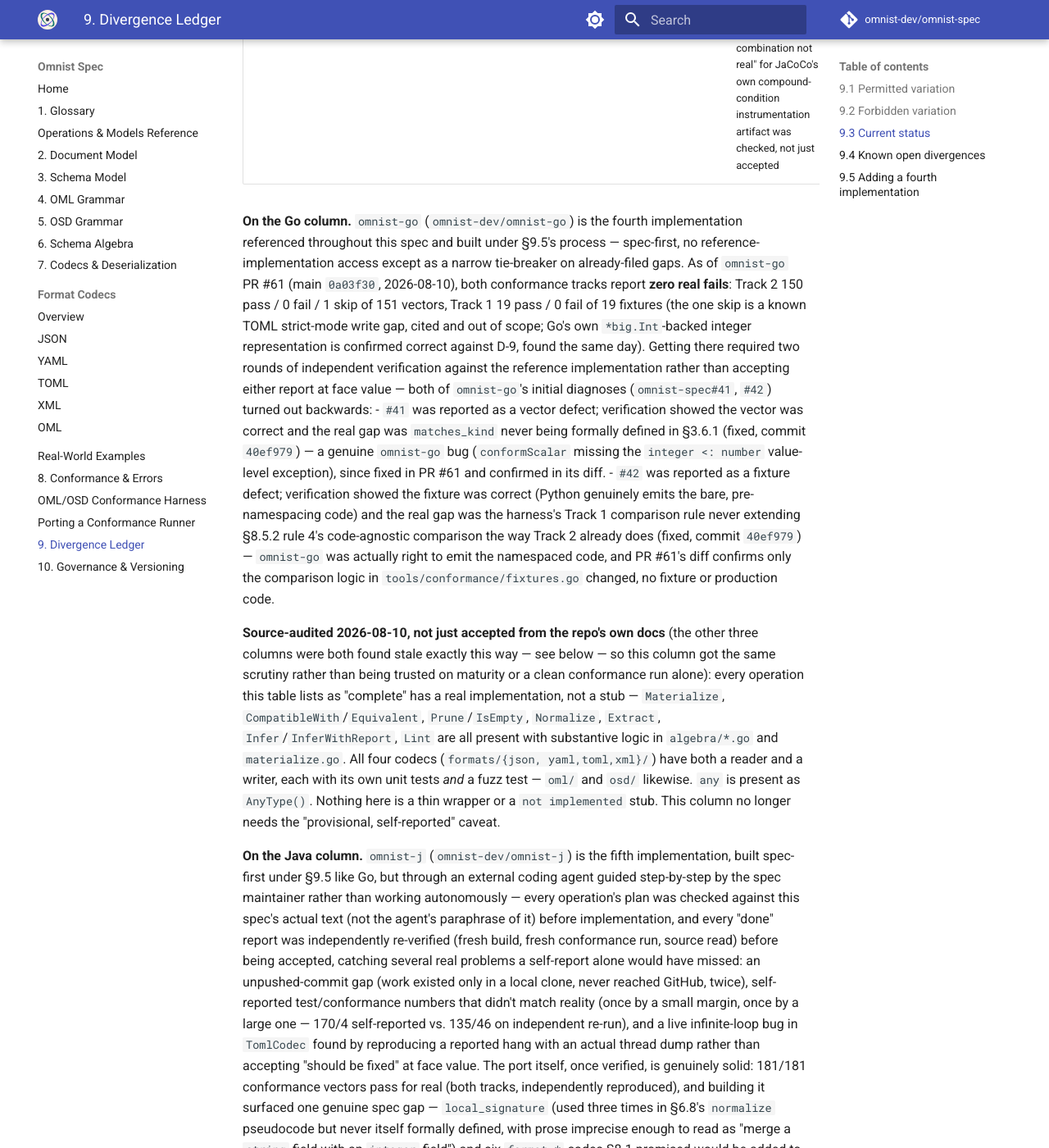
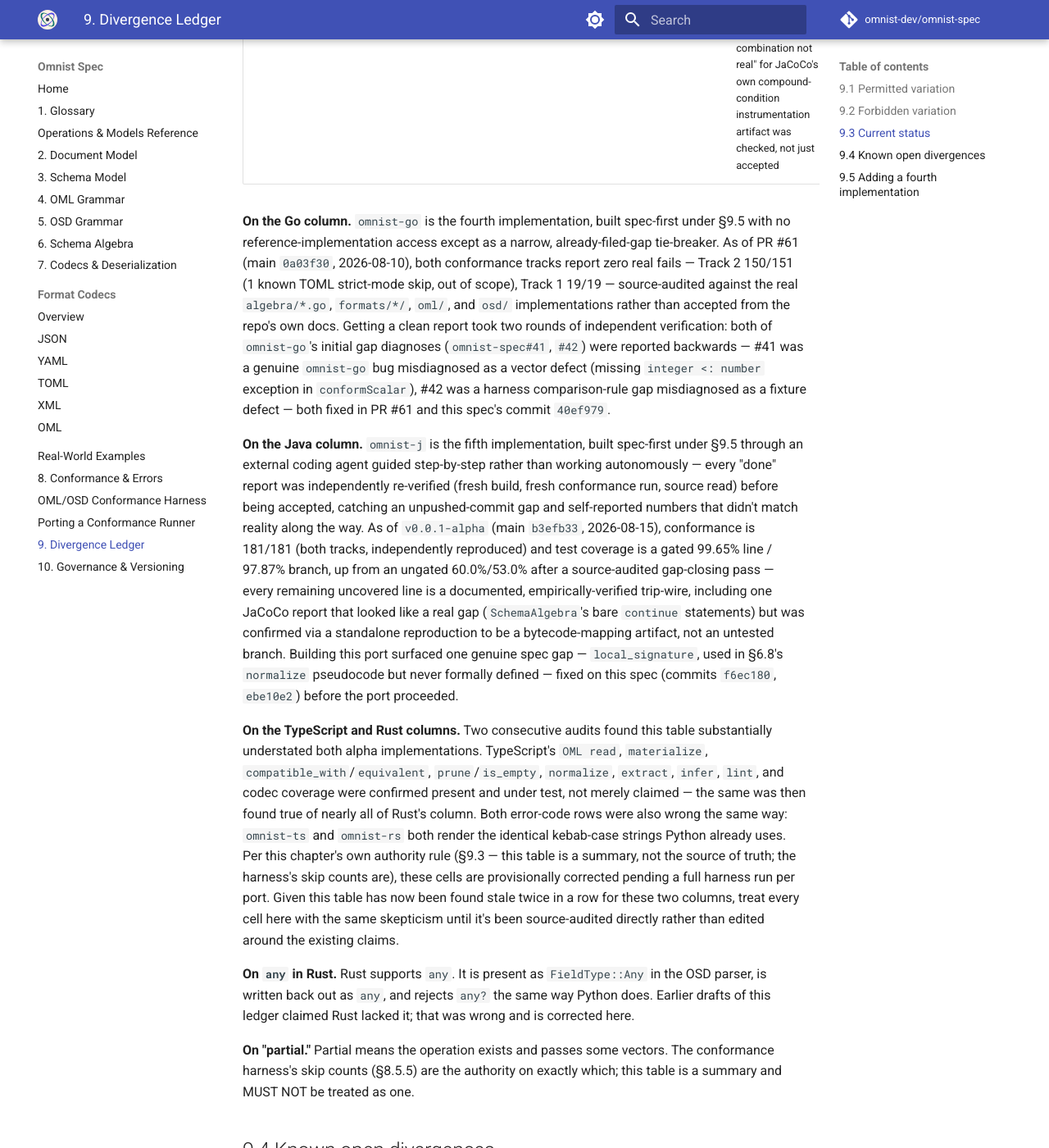
Before and after one commit to omnist-dev/omnist-spec, an MkDocs documentation site: the page built from docs/09-divergence-ledger.md, in a window 1280 px wide and 1400 px high, scrolled down 7666 px. Shown: the whole window at 82% size. Built offline with MkDocs 1.6.1 and Material for MkDocs 9.7.7, drawn with Linux system fonts in a browser that asks for light colours; comment, search, counter and statistics services are not loaded; some of the changed text lies outside the part shown.

Commit message:
Add implementations section to spec.omnist.dev, even out §9.3 port narratives
docs/index.md now lists all five official ports with version, maturity,
and doc-site links (py.omnist.dev, go.omnist.dev, j.omnist.dev), and
points to the divergence ledger as the source of truth rather than
duplicating its numbers.

§9.3's per-port "On the X column" notes were wildly uneven in length —
Java's ran to roughly 3x Go's, which itself dwarfed the combined
TS/Rust note. Rewrote all three to a consistent structure and length:
who built it and how, the current verified conformance/coverage
numbers with their source commit, and one sentence on the most
notable finding. No factual content was dropped, only compressed —
the two Go misdiagnoses, Java's coverage gap-closing pass and its one
false-alarm catch, and the TS/Rust staleness history are all still
there, just no longer at wildly different levels of detail per port.

```diff
--- a/docs/09-divergence-ledger.md
+++ b/docs/09-divergence-ledger.md
@@ -123,112 +123,53 @@
 | Fuzz testing | yes | — | yes, found real bugs | yes, found real bugs | yes (jqwik, 70,000 iterations across all 6 format readers) — found and fixed one real infinite-loop bug (`TomlCodec`, a `Character.isDigit` vs. ASCII-only `isTokenChar` mismatch on non-ASCII Unicode digits), independently reproduced via a live thread dump by the spec maintainer before the fix was confirmed |
 | Test coverage | — | — | 100%, gated | — | **99.65% line / 97.87% branch, gated** (JaCoCo CI fails below 99.6%/97.8%; scope excludes the conformance-harness package, verified against the reference implementation instead, and `CliMain`'s one-line `System.exit` entry point) — up from 60.0%/53.0% ungated at this entry's prior revision, after a dedicated gap-closing pass source-audited this session: every remaining uncovered line is a documented trip-wire (verified unreachable given the real runtime behavior of the underlying libraries, not assumed), and every branch previously reported "covered but every combination not real" for JaCoCo's own compound-condition instrumentation artifact was checked, not just accepted |
 
-**On the Go column.** `omnist-go` (`omnist-dev/omnist-go`) is the fourth
-implementation referenced throughout this spec and built under §9.5's
-process — spec-first, no reference-implementation access except as a
-narrow tie-breaker on already-filed gaps. As of `omnist-go` PR #61 (main
-`0a03f30`, 2026-08-10), both conformance tracks report **zero real fails**:
-Track 2 150 pass / 0 fail / 1 skip of 151 vectors, Track 1 19 pass / 0 fail
-of 19 fixtures (the one skip is a known TOML strict-mode write gap, cited
-and out of scope; Go's own `*big.Int`-backed integer representation is
-confirmed correct against D-9, found the same day). Getting there
-required two rounds of independent
-verification against the reference implementation rather than accepting
-either report at face value — both of `omnist-go`'s initial diagnoses
-(`omnist-spec#41`, `#42`) turned out backwards:
-- `#41` was reported as a vector defect; verification showed the vector was
-  correct and the real gap was `matches_kind` never being formally defined
-  in §3.6.1 (fixed, commit `40ef979`) — a genuine `omnist-go` bug
-  (`conformScalar` missing the `integer <: number` value-level exception),
-  since fixed in PR #61 and confirmed in its diff.
-- `#42` was reported as a fixture defect; verification showed the fixture
-  was correct (Python genuinely emits the bare, pre-namespacing code) and
-  the real gap was the harness's Track 1 comparison rule never extending
-  §8.5.2 rule 4's code-agnostic comparison the way Track 2 already does
-  (fixed, commit `40ef979`) — `omnist-go` was actually right to emit the
-  namespaced code, and PR #61's diff confirms only the comparison logic in
-  `tools/conformance/fixtures.go` changed, no fixture or production code.
+**On the Go column.** `omnist-go` is the fourth implementation, built
+spec-first under §9.5 with no reference-implementation access except as
+a narrow, already-filed-gap tie-breaker. As of PR #61 (main `0a03f30`,
+2026-08-10), both conformance tracks report zero real fails — Track 2
+150/151 (1 known TOML strict-mode skip, out of scope), Track 1 19/19 —
+source-audited against the real `algebra/*.go`, `formats/*/`, `oml/`,
+and `osd/` implementations rather than accepted from the repo's own
+docs. Getting a clean report took two rounds of independent
+verification: both of `omnist-go`'s initial gap diagnoses
+(`omnist-spec#41`, `#42`) were reported backwards — #41 was a genuine
+`omnist-go` bug misdiagnosed as a vector defect (missing `integer <:
+number` exception in `conformScalar`), #42 was a harness comparison-rule
+gap misdiagnosed as a fixture defect — both fixed in PR #61 and this
+spec's commit `40ef979`.
 
-**Source-audited 2026-08-10, not just accepted from the repo's own docs**
-(the other three columns were both found stale exactly this way — see
-below — so this column got the same scrutiny rather than being trusted on
-maturity or a clean conformance run alone): every operation this table
-lists as "complete" has a real implementation, not a stub — `Materialize`,
-`CompatibleWith`/`Equivalent`, `Prune`/`IsEmpty`, `Normalize`, `Extract`,
-`Infer`/`InferWithReport`, `Lint` are all present with substantive logic
-in `algebra/*.go` and `materialize.go`. All four codecs (`formats/{json,
-yaml,toml,xml}/`) have both a reader and a writer, each with its own unit
-tests *and* a fuzz test — `oml/` and `osd/` likewise. `any` is present as
-`AnyType()`. Nothing here is a thin wrapper or a `not implemented` stub.
-This column no longer needs the "provisional, self-reported" caveat.
+**On the Java column.** `omnist-j` is the fifth implementation, built
+spec-first under §9.5 through an external coding agent guided
+step-by-step rather than working autonomously — every "done" report was
+independently re-verified (fresh build, fresh conformance run, source
+read) before being accepted, catching an unpushed-commit gap and
+self-reported numbers that didn't match reality along the way. As of
+`v0.0.1-alpha` (main `b3efb33`, 2026-08-15), conformance is 181/181
+(both tracks, independently reproduced) and test coverage is a gated
+99.65% line / 97.87% branch, up from an ungated 60.0%/53.0% after a
+source-audited gap-closing pass — every remaining uncovered line is a
+documented, empirically-verified trip-wire, including one JaCoCo report
+that looked like a real gap (`SchemaAlgebra`'s bare `continue`
+statements) but was confirmed via a standalone reproduction to be a
+bytecode-mapping artifact, not an untested branch. Building this port
+surfaced one genuine spec gap — `local_signature`, used in §6.8's
+`normalize` pseudocode but never formally defined — fixed on this spec
+(commits `f6ec180`, `ebe10e2`) before the port proceeded.
 
-**On the Java column.** `omnist-j` (`omnist-dev/omnist-j`) is the fifth
-implementation, built spec-first under §9.5 like Go, but through an
-external coding agent guided step-by-step by the spec maintainer rather
-than working autonomously — every operation's plan was checked against
-this spec's actual text (not the agent's paraphrase of it) before
-implementation, and every "done" report was independently re-verified
-(fresh build, fresh conformance run, source read) before being accepted,
-catching several real problems a self-report alone would have missed:
-an unpushed-commit gap (work existed only in a local clone, never reached
-GitHub, twice), self-reported test/conformance numbers that didn't match
-reality (once by a small margin, once by a large one — 170/4 self-reported
-vs. 135/46 on independent re-run), and a live infinite-loop bug in
-`TomlCodec` found by reproducing a reported hang with an actual thread
-dump rather than accepting "should be fixed" at face value. The port
-itself, once verified, is genuinely solid: 181/181 conformance vectors
-pass for real (both tracks, independently reproduced), and building it
-surfaced one genuine spec gap — `local_signature` (used three times in
-§6.8's `normalize` pseudocode but never itself formally defined, with
-prose imprecise enough to read as "merge a `string` field with an
-`integer` field") and six `format.*` codes §8.1 promised would be added
-to §8.3.8 but never were — both fixed on this spec (commits `f6ec180`,
-`ebe10e2`) before the port proceeded, the same discipline applied to
-every other port's real findings this session.
-
-As of `omnist-j` `v0.0.1-alpha` (main `b3efb33`, 2026-08-15), test
-coverage moved from an ungated 60.0%/53.0% to a gated 99.65% line /
-97.87% branch after a dedicated gap-closing pass, source-audited rather
-than accepted from a self-report: the remaining ~10 uncovered lines
-across the whole codebase are each a documented trip-wire (verified
-empirically unreachable given the real runtime behavior of the specific
-libraries in use — e.g. a TOML parser error path unreachable without a
-malformed upstream parser result, an XML DOM node-type check ruled out
-by `setCoalescing(true)` before the DOM is exposed), and one JaCoCo
-line-coverage report that looked like a real gap (`SchemaAlgebra`'s two
-bare `continue` statements in cycle-detection, reported `mi=1` despite
-their enclosing `if`'s own branch coverage showing the true path taken)
-was confirmed via a standalone line-by-line reproduction of the same
-algorithm against the same schema to be a JaCoCo bytecode-mapping
-artifact for single-statement `continue`/`break` blocks, not a real
-untested branch, before being accepted with an inline comment rather
-than chased further or silently ignored. Conformance was re-verified at
-181/181 (both tracks) after the coverage and version-bump changes,
-including catching a second hardcoded jar-version path (in the `omnist`
-CLI wrapper script) that the first version-bump pass missed and would
-have silently broken the harness.
-
-**On the TypeScript and Rust columns' upgrade from "partial"/"not yet" to
-"complete."** Two consecutive audits found this table substantially
-understated both alpha implementations. TypeScript's `OML read`,
-`materialize`, `compatible_with`/`equivalent`, `prune`/`is_empty`,
-`normalize`, `extract`, `infer`, `lint`, and codec coverage were confirmed
-present and under test, not merely claimed. The same was then found true of
-Rust, across nearly the entire column — `compatible_with`/`equivalent`,
-`prune`/`is_empty`, `normalize`, `extract`, `infer`, `lint`, all four codecs,
-`validate`, `materialize`, and OML read/write are all implemented and tested
-in `omnist-rs`, not "not yet"/"partial"/"JSON only" as this table previously
-claimed. Rust's error-code row was also wrong in the same way as its TS
-counterpart: `omnist-rs`'s `ErrorCode` enum renders the identical kebab-case
-strings Python and TypeScript already use. Per this chapter's own authority
-rule (§9.3, "this table is a summary and MUST NOT be treated as one; the
-conformance harness's skip counts are"), all of these cells should be treated
-as provisionally corrected pending a full harness run — replace "complete"
-with a more specific note if the harness's actual skip counts turn out
-nonzero for any of them. Given this table has now been found stale twice in a
-row for the two alpha implementations, whoever next revises it should
-strongly consider re-verifying every cell directly rather than editing around
-the existing claims.
+**On the TypeScript and Rust columns.** Two consecutive audits found
+this table substantially understated both alpha implementations.
+TypeScript's `OML read`, `materialize`, `compatible_with`/`equivalent`,
+`prune`/`is_empty`, `normalize`, `extract`, `infer`, `lint`, and codec
+coverage were confirmed present and under test, not merely claimed —
+the same was then found true of nearly all of Rust's column. Both
+error-code rows were also wrong the same way: `omnist-ts` and
+`omnist-rs` both render the identical kebab-case strings Python already
+uses. Per this chapter's own authority rule (§9.3 — this table is a
+summary, not the source of truth; the harness's skip counts are), these
+cells are provisionally corrected pending a full harness run per port.
+Given this table has now been found stale twice in a row for these two
+columns, treat every cell here with the same skepticism until it's been
+source-audited directly rather than edited around the existing claims.
 
 **On `any` in Rust.** Rust supports `any`. It is present as `FieldType::Any` in
 the OSD parser, is written back out as `any`, and rejects `any?` the same way
```
Also changed, not shown: docs/index.md (+27 -0 lines).
